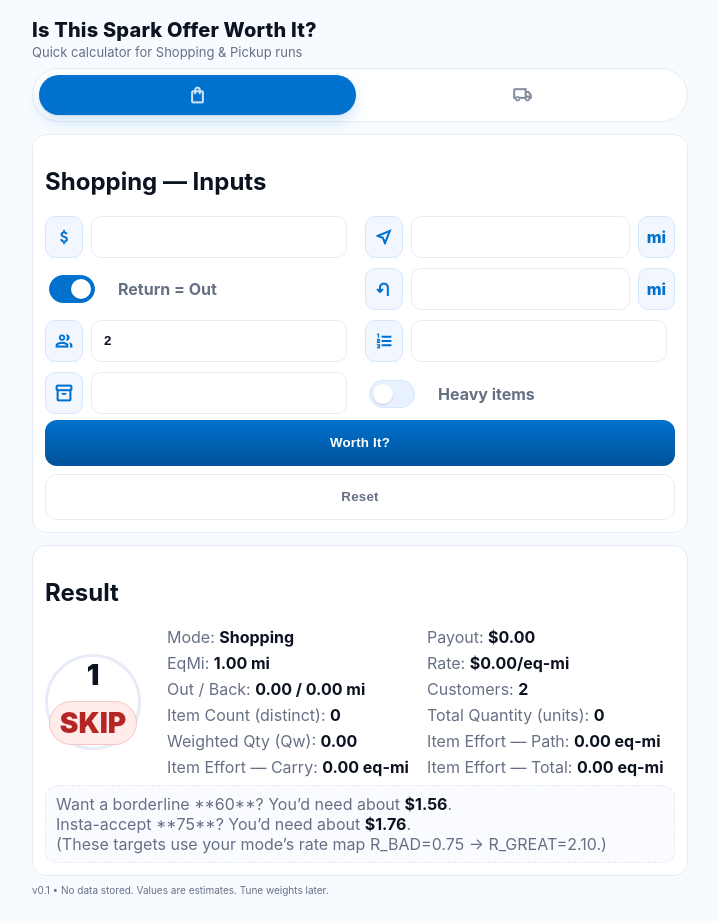
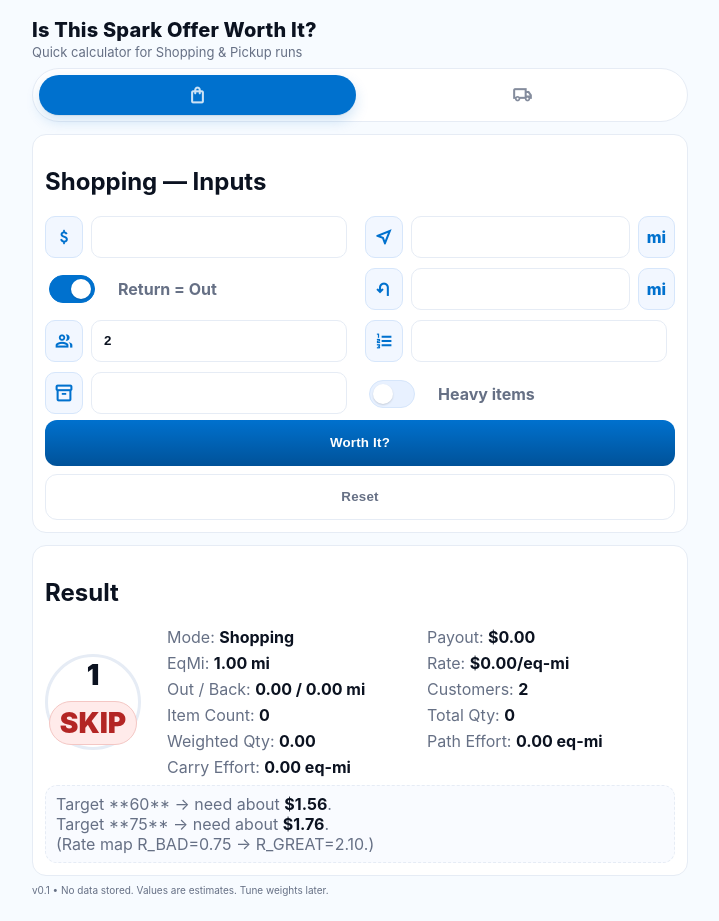
Before and after one commit to TolibovZafarali/w-orders, a React (Vite) app in the folder w-orders/: page / in a window 1280 px wide. Both pictures are taken after a click on the button "Worth It?". Shown: the whole page, without its empty margins (280-999 px from the left). Built offline with nearby package versions, Linux system fonts and the light colour scheme.

Commit message:
No logic changed in ResultCard, just some enhancments for CSS style

```diff
--- a/w-orders/src/components/ResultCard.jsx
+++ b/w-orders/src/components/ResultCard.jsx
@@ -1,30 +1,22 @@
 import { payoutForTargetScore } from "../lib/formulas.js";
 
-function fmtMoney(v) {
-  try {
-    return new Intl.NumberFormat(undefined, { style: "currency", currency: "USD", maximumFractionDigits: 2 }).format(v ?? 0);
-  } catch {
-    return `$${(v ?? 0).toFixed(2)}`;
-  }
-}
-function fmtNum(v, d = 2) {
-  return Number.isFinite(v) ? v.toFixed(d) : "0.00";
-}
+const fmtMoney = (v) =>
+  new Intl.NumberFormat(undefined, { style:"currency", currency:"USD", maximumFractionDigits:2 }).format(v ?? 0);
+const fmtNum = (v, d = 2) => (Number.isFinite(v) ? v.toFixed(d) : "0.00");
 
 export default function ResultCard({ result }) {
   if (!result) {
     return (
       <section className="panel">
-        <h2>Result</h2>
-        <p className="kv">No calculation yet. Enter your numbers and hit <b>Worth It?</b></p>
+        <h2 className="visually-hidden">Result</h2>
+        <p className="kv">No calculation yet. Enter your numbers and tap <b>Worth It?</b></p>
       </section>
     );
   }
-
   if (result.pending) {
     return (
       <section className="panel">
-        <h2>Result</h2>
+        <h2 className="visually-hidden">Result</h2>
         <div className="result">
           <div className="score-badge">…</div>
           <div className="kv">Calculating…</div>
@@ -34,21 +26,17 @@
   }
 
   const { kind, verdict, score, breakdown, inputs, paramsUsed, valid } = result;
-  const verdictClass =
-    verdict === "ACCEPT" ? "accept" : verdict === "MAYBE" ? "maybe" : "skip";
-
+  const verdictClass = verdict === "ACCEPT" ? "accept" : verdict === "MAYBE" ? "maybe" : "skip";
   const map = paramsUsed?.cfg ?? { R_BAD: 1, R_GREAT: 3 };
   const need60 = payoutForTargetScore(breakdown.EqMi, 60, map);
   const need75 = payoutForTargetScore(breakdown.EqMi, 75, map);
 
   return (
     <section className="panel">
-      <h2>Result</h2>
+      <h2 className="visually-hidden">Result</h2>
 
       {!valid ? (
-        <p className="kv">
-          Please check your inputs — equivalent miles came out as 0 or less.
-        </p>
+        <p className="kv">Check inputs — equivalent miles came out as 0 or less.</p>
       ) : (
         <>
           <div className="result">
@@ -60,79 +48,35 @@
             </div>
 
             <div className="kv-grid">
-              <div className="kv">
-                Mode: <b>{kind === "shopping" ? "Shopping" : "Pickup"}</b>
-              </div>
-              <div className="kv">
-                Payout: <b>{fmtMoney(inputs.payout)}</b>
-              </div>
-              <div className="kv">
-                EqMi: <b>{fmtNum(breakdown.EqMi, 2)} mi</b>
-              </div>
-              <div className="kv">
-                Rate: <b>{fmtMoney(breakdown.R)}/eq-mi</b>
-              </div>
+              <div className="kv">Mode: <b>{kind === "shopping" ? "Shopping" : "Pickup"}</b></div>
+              <div className="kv">Payout: <b>{fmtMoney(inputs.payout)}</b></div>
+              <div className="kv">EqMi: <b>{fmtNum(breakdown.EqMi, 2)} mi</b></div>
+              <div className="kv">Rate: <b>{fmtMoney(breakdown.R)}/eq-mi</b></div>
 
-              {/* Kind-specific bits */}
               {kind === "shopping" ? (
-                    <>
-                        <div className="kv">
-                        Out / Back:{" "}
-                        <b>
-                            {fmtNum(inputs.dOut, 2)} / {fmtNum(inputs.dBack, 2)} mi
-                        </b>
-                        </div>
-                        <div className="kv">
-                        Customers: <b>{inputs.customers}</b>
-                        </div>
-                        <div className="kv">
-                        Item Count (distinct): <b>{inputs.itemCount ?? 0}</b>
-                        </div>
-                        <div className="kv">
-                        Total Quantity (units): <b>{breakdown.qTotalUnits ?? 0}</b>
-                        </div>
-                        <div className="kv">
-                        Weighted Qty (Qw): <b>{fmtNum(breakdown.Qw, 2)}</b>
-                        </div>
-                        <div className="kv">
-                        Item Effort — Path: <b>{fmtNum(breakdown.Epath, 2)} eq-mi</b>
-                        </div>
-                        <div className="kv">
-                        Item Effort — Carry: <b>{fmtNum(breakdown.Ecarry, 2)} eq-mi</b>
-                        </div>
-                        <div className="kv">
-                        Item Effort — Total: <b>{fmtNum(breakdown.Eitems, 2)} eq-mi</b>
-                        </div>
-                    </>
-                    ) : (
                 <>
-                  <div className="kv">
-                    Route / Back:{" "}
-                    <b>
-                      {fmtNum(inputs.dRoute, 2)} / {fmtNum(inputs.dBack, 2)} mi
-                    </b>
-                  </div>
-                  <div className="kv">
-                    Stops: <b>{inputs.stops}</b>
-                  </div>
-                  <div className="kv">
-                    Weighted Qty (Qw): <b>{fmtNum(breakdown.Qw, 2)}</b>
-                  </div>
+                  <div className="kv">Out / Back: <b>{fmtNum(inputs.dOut, 2)} / {fmtNum(inputs.dBack, 2)} mi</b></div>
+                  <div className="kv">Customers: <b>{inputs.customers}</b></div>
+                  <div className="kv">Item Count: <b>{inputs.itemCount ?? 0}</b></div>
+                  <div className="kv">Total Qty: <b>{breakdown.qTotalUnits ?? 0}</b></div>
+                  <div className="kv">Weighted Qty: <b>{fmtNum(breakdown.Qw, 2)}</b></div>
+                  <div className="kv">Path Effort: <b>{fmtNum(breakdown.Epath, 2)} eq-mi</b></div>
+                  <div className="kv">Carry Effort: <b>{fmtNum(breakdown.Ecarry, 2)} eq-mi</b></div>
+                </>
+              ) : (
+                <>
+                  <div className="kv">Route / Back: <b>{fmtNum(inputs.dRoute, 2)} / {fmtNum(inputs.dBack, 2)} mi</b></div>
+                  <div className="kv">Stops: <b>{inputs.stops}</b></div>
+                  <div className="kv">Weighted Qty: <b>{fmtNum(breakdown.Qw, 2)}</b></div>
                 </>
               )}
             </div>
           </div>
 
           <div className="helper">
-            <div className="kv">
-              Want a borderline **60**? You’d need about <b>{fmtMoney(need60)}</b>.
-            </div>
-            <div className="kv">
-              Insta-accept **75**? You’d need about <b>{fmtMoney(need75)}</b>.
-            </div>
-            <div className="kv small">
-              (These targets use your mode’s rate map R_BAD={fmtNum(map.R_BAD,2)} → R_GREAT={fmtNum(map.R_GREAT,2)}.)
-            </div>
+            <div className="kv">Target **60** → need about <b>{fmtMoney(need60)}</b>.</div>
+            <div className="kv">Target **75** → need about <b>{fmtMoney(need75)}</b>.</div>
+            <div className="kv small">(Rate map R_BAD={fmtNum(map.R_BAD,2)} → R_GREAT={fmtNum(map.R_GREAT,2)}.)</div>
           </div>
         </>
       )}
```
